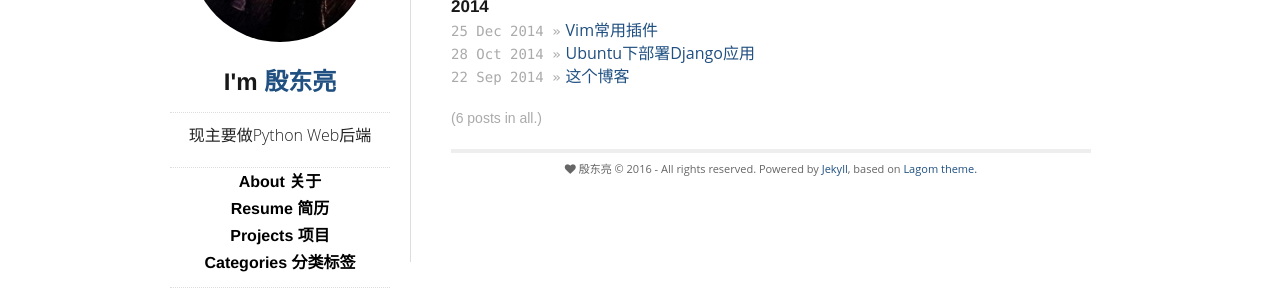
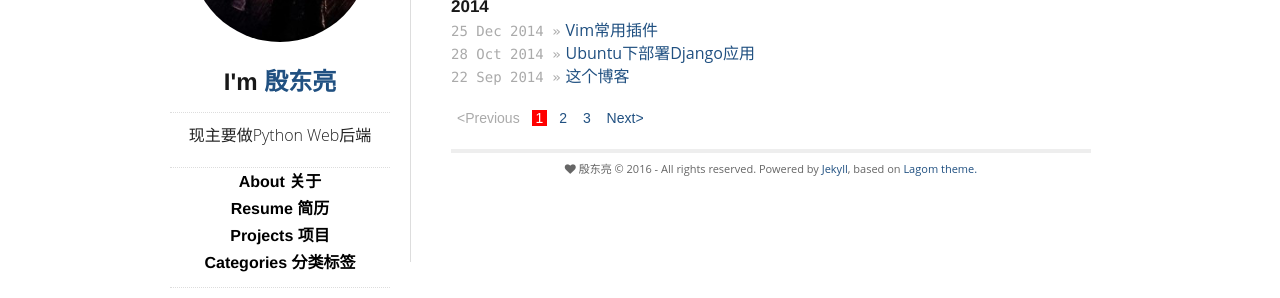
Before and after one commit to dlpu/dlpu.github.io, a Jekyll site: the page built from index.html, in a window 1280 px wide. Shown: the part 170-468 px from the top of the page. Built offline with Jekyll 4.4.1, drawn with Linux system fonts in a browser that asks for light colours; nearby versions of some CDN libraries; the list of posts is cut into pages by our own code.

Commit message:
paginator

```diff
--- a/_config.yml
+++ b/_config.yml
@@ -10,6 +10,6 @@ lsi: false
 disqus: yindongliang
 permalink: /:year/:month/:day/:title/
 category_dir: blog/categories
-paginate: 100
+paginate: 2
 paginate_path: "page:num"
 exclude: [LICENSE, CNAME, README.md, .gitignore, Gemfile, Gemfile.lock]
--- a/index.html
+++ b/index.html
@@ -23,15 +23,9 @@ title: Home
     {% endfor %}
   </ul>
 
-<!--<div id="post-pagination" class="paginator">
-
-  ({{ paginator.total_posts }} posts in total.)
-
-</div>-->
-
 <div id="post-pagination" class="paginator">
 
-  <!--{% if paginator.previous_page %}
+  {% if paginator.previous_page %}
     {% if paginator.previous_page == 1 %}
     <a href="/"><Previous</a>
     {% else %}
@@ -59,8 +53,8 @@ title: Home
     <a class="next" href="/page{{paginator.next_page}}">Next&gt;</a>
   {% else %}
     <span class="next disabled" >Next&gt;</span>
-  {% endif %}-->
-  ({{ paginator.total_posts }} posts in all.)
+  {% endif %}
+  <!-- ({{ paginator.total_posts }} posts in all.) -->
 
 </div>
 </div>
```
Also changed, not shown: 1 other file.
